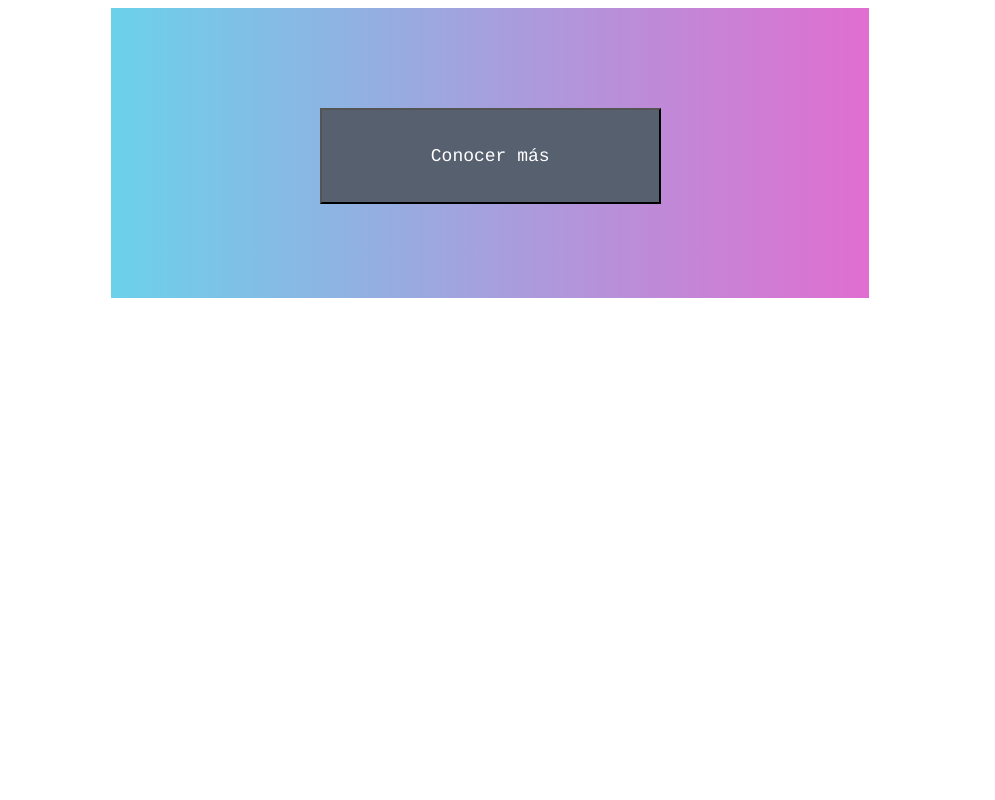
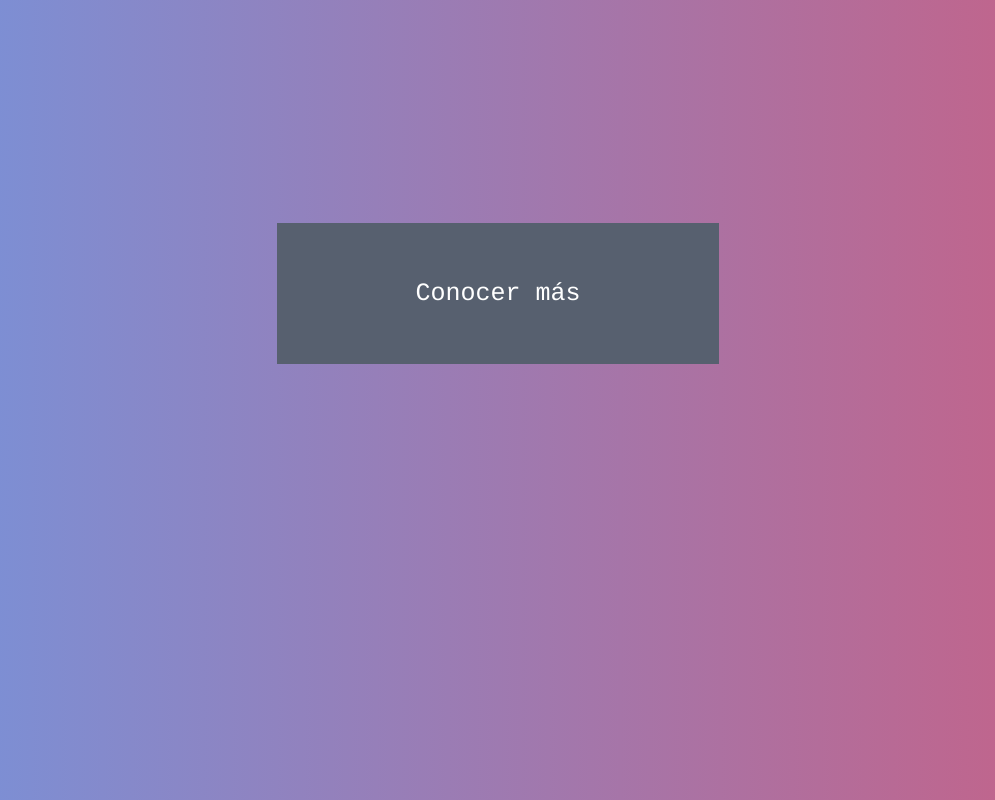
Before and after one commit to Isbel0720/Desafio-SVG, a plain HTML site: page Ejercicio-2/index.html in a window 1280 px wide. Shown: the whole page, without its empty margins (142-1137 px from the left). Drawn offline with Linux system fonts and the light colour scheme.

Commit message:
ejercicio completo

```diff
--- a/Ejercicio-2/index.html
+++ b/Ejercicio-2/index.html
@@ -11,9 +11,9 @@
 </head>
 <body>
 
-    <div class="container-fluid">
+    <main class="container-botton">
         <button class="btn">Conocer más</button>
-    </div>
+    </main>
 
 </body>
 </html>
--- a/Ejercicio-2/style.css
+++ b/Ejercicio-2/style.css
@@ -1,27 +1,29 @@
-.container-fluid{
-    width: 60%;
-    height: 240px;
+body{
+    background-image: linear-gradient(to right,rgba(116,148,221,1) 0%, rgba(200,96,132,1) 100%);
+}
+
+.container-botton{
     display: flex;
-    padding-top: 50px;
-    margin-left: 245px;
     justify-content: center;
-    background-image: linear-gradient(to right, rgb(107, 209, 235) , rgb(224, 110, 209));
-
-
+    padding-top: 17%;
 }
 
 .btn{
-    width: 45%;
-    height: 40%;
+    width: 35%;
+    height: 141px;
     font-family: 'Cousine';
-    font-size: large;
-    margin-top: 50px;
+    font-size: 25px;
     background-color: #57606f;
     color: white;
-    transition: all 1s;
+    opacity: 1;
+    border: none;
+    transition-property: all;
+    transition-duration: .5s;
+    transition-timing-function: easy-in;
 }
 
 .btn:hover{
     box-shadow: -5px 3px 7px -2px black;
        background: none;
+       border: 2px solid #fff;
 }
```
Also changed, not shown: Ejercicio-3/index.html (+10 -1 lines), Ejercicio-3/style.css (+37 -57 lines).
